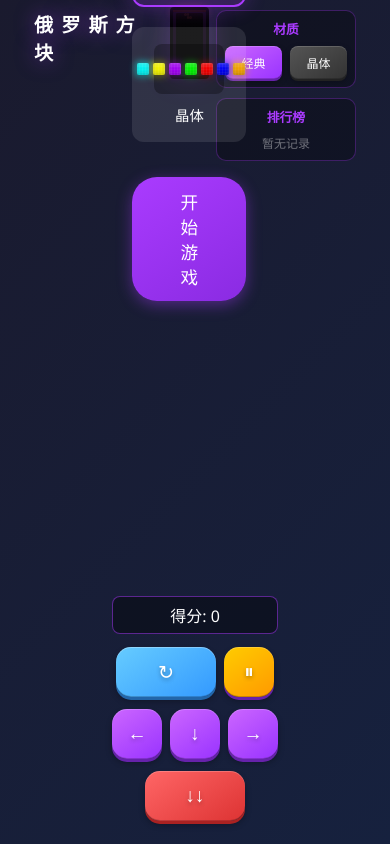
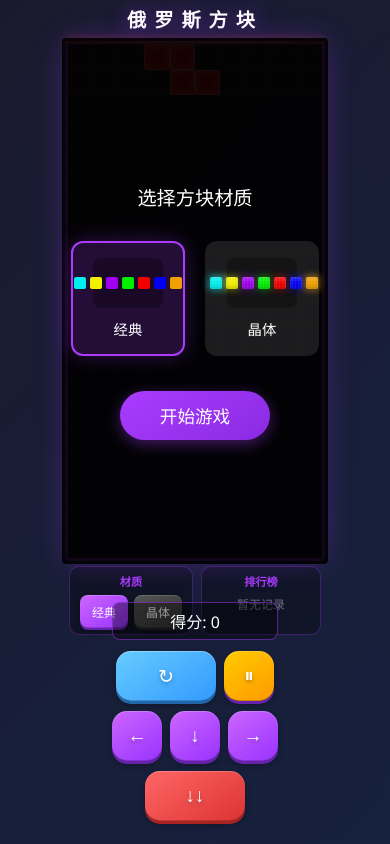
Before and after one commit to zuichi1/russia-tetris, a React (Vite) app: page / in a window 390 px wide. Built offline with nearby package versions, Linux system fonts and the light colour scheme.

Commit message:
fix: improve mobile layout - game canvas centered, side panel horizontal

```diff
--- a/src/index.css
+++ b/src/index.css
@@ -509,17 +509,18 @@ body {
 @media (max-width: 768px) {
   .mobile-right-panel {
     display: flex;
-    flex-direction: column;
+    flex-direction: row;
     gap: 10px;
-    width: 40%;
-    min-width: 140px;
+    width: 100%;
+    justify-content: center;
+    flex-wrap: wrap;
   }
 
   .mobile-controls {
     display: flex;
     flex-direction: column;
     align-items: center;
-    gap: 6px;
+    gap: 4px;
   }
 
   .mobile-score {
@@ -583,32 +584,33 @@ body {
   }
 
   .game-container {
-    flex-direction: row;
-    align-items: flex-start;
-    padding: 10px;
+    flex-direction: column;
+    align-items: center;
+    padding: 5px;
     width: 100%;
     min-height: 100vh;
-    justify-content: center;
-    gap: 10px;
+    justify-content: flex-start;
   }
 
   .game-area {
-    flex-direction: row;
-    align-items: flex-start;
-    gap: 10px;
-    width: 60%;
+    flex-direction: column;
+    align-items: center;
+    gap: 5px;
+    width: 100%;
   }
 
   .board-wrapper {
     margin: 0;
     width: 100%;
+    display: flex;
+    justify-content: center;
   }
 
   .board {
     grid-template-columns: repeat(10, 1fr);
     grid-template-rows: repeat(20, 1fr);
-    width: 100%;
-    max-width: 250px;
+    width: 80vw;
+    max-width: 280px;
     height: auto;
     aspect-ratio: 10 / 20;
   }
@@ -625,29 +627,32 @@ body {
 
   .mobile-side-panel {
     display: flex;
-    flex-direction: column;
-    gap: 10px;
-    width: 100%;
+    flex-direction: row;
+    gap: 8px;
+    width: auto;
+    flex-wrap: wrap;
+    justify-content: center;
   }
 
   .mobile-material-section {
-    padding: 8px;
+    padding: 6px 10px;
     background: rgba(0, 0, 0, 0.3);
     border-radius: 10px;
     border: 1px solid rgba(170, 59, 255, 0.3);
+    min-width: 120px;
   }
 
   .mobile-section-title {
     color: #aa3bff;
-    font-size: 0.8rem;
+    font-size: 0.7rem;
     font-weight: bold;
-    margin-bottom: 8px;
+    margin-bottom: 6px;
     text-align: center;
   }
 
   .mobile-material-options {
     display: flex;
-    gap: 8px;
+    gap: 6px;
     justify-content: center;
   }
 
@@ -681,10 +686,11 @@ body {
   }
 
   .mobile-leaderboard-section {
-    padding: 8px;
+    padding: 6px 10px;
     background: rgba(0, 0, 0, 0.3);
     border-radius: 10px;
     border: 1px solid rgba(170, 59, 255, 0.3);
+    min-width: 120px;
   }
 
   .mobile-leaderboard {
```
